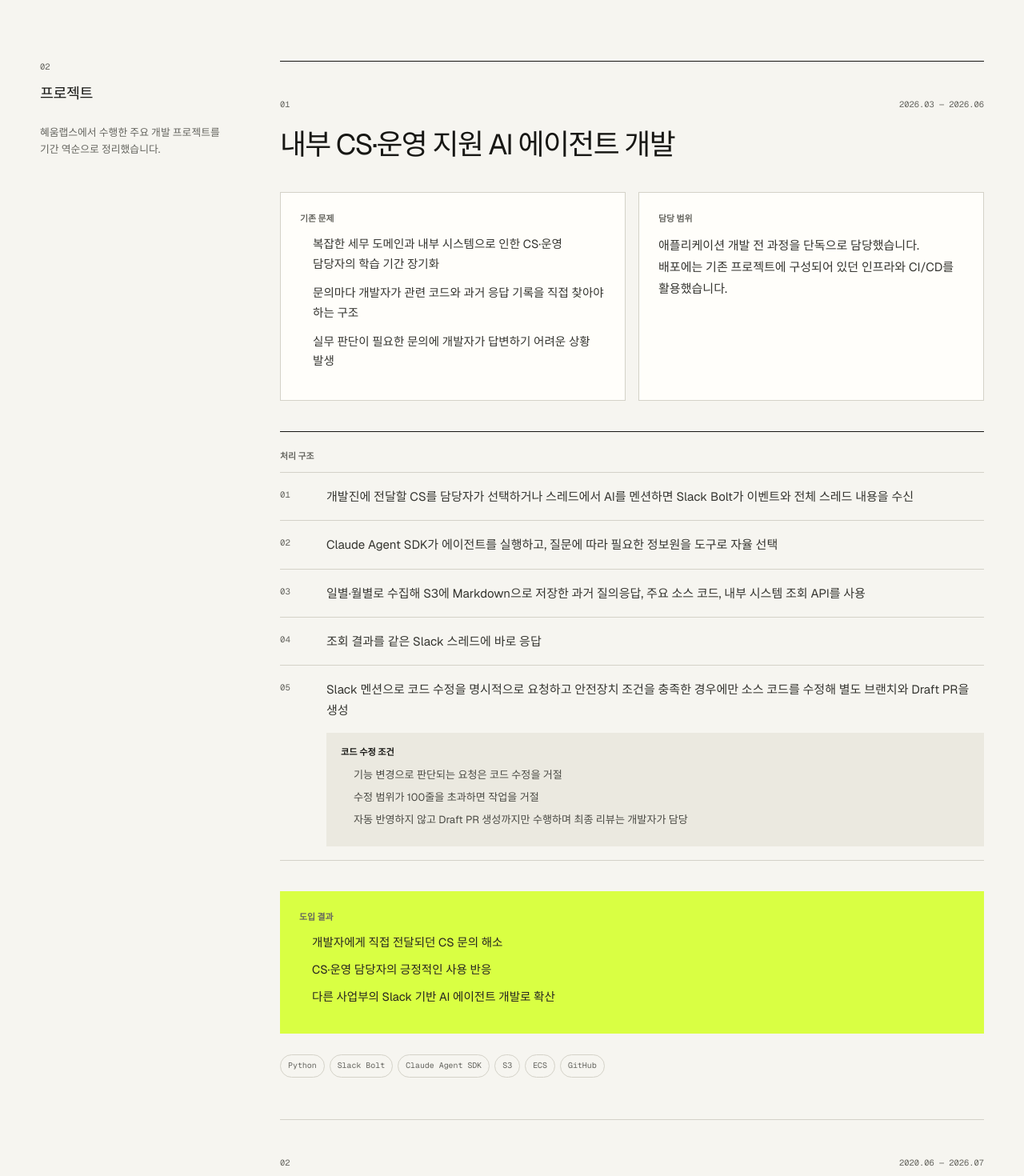
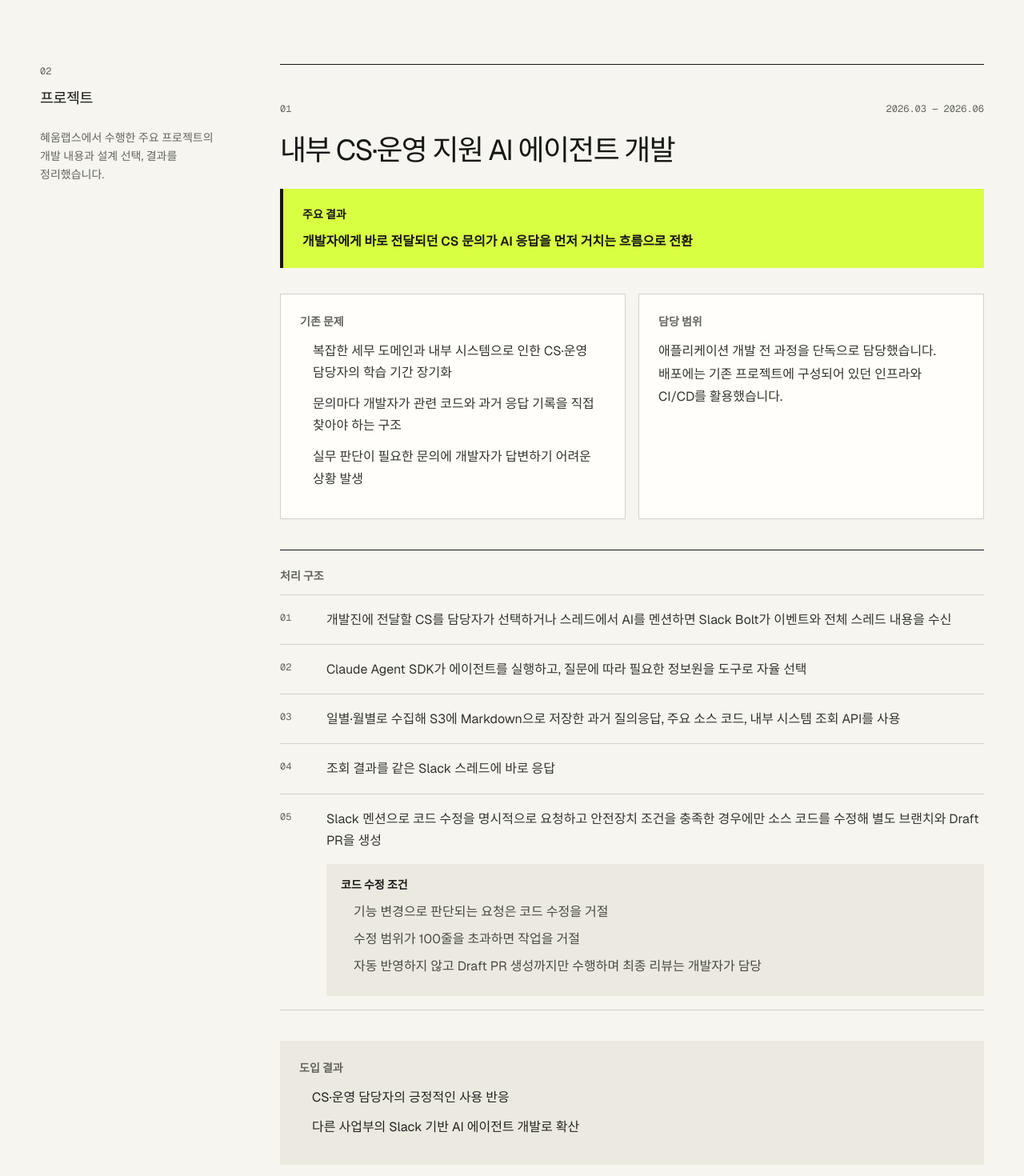
Before and after one commit to loqbzes/portfolio, a Next.js app: page / in a window 1280 px wide. Shown: the part 1320-2790 px from the top of the page at 80% size. Built offline with nearby package versions, Linux system fonts and the light colour scheme; no server answers.

Commit message:
Improve portfolio clarity, readability and sharing metadata

```diff
--- a/app/globals.css
+++ b/app/globals.css
@@ -31,13 +31,15 @@ ul { margin: 0; padding: 0; }
   border-bottom: 1px solid var(--line);
 }
 .topbar .name { font-size: .9rem; font-weight: 750; }
-nav { display: flex; gap: 28px; font-size: .76rem; color: var(--muted); }
+nav { display: flex; gap: 28px; font-size: .875rem; color: var(--muted); }
+nav a { padding-block: 12px; }
+a:focus-visible { outline: 2px solid currentColor; outline-offset: 5px; }
 
 .intro { padding: 100px 0 110px; }
 .role {
   margin: 0 0 24px;
   font-family: var(--font-geist-mono), monospace;
-  font-size: .7rem;
+  font-size: .75rem;
   font-weight: 650;
   letter-spacing: .13em;
 }
@@ -67,8 +69,8 @@ nav { display: flex; gap: 28px; font-size: .76rem; color: var(--muted); }
 }
 .intro dl { margin: 0; border-top: 1px solid var(--text); }
 .intro dl div { padding: 15px 0; display: grid; grid-template-columns: 100px 1fr; gap: 20px; border-bottom: 1px solid var(--line); }
-.intro dt { color: var(--muted); font-size: .72rem; }
-.intro dd { margin: 0; font-size: .78rem; font-weight: 650; }
+.intro dt { color: var(--muted); font-size: .875rem; }
+.intro dd { margin: 0; font-size: .875rem; font-weight: 650; }
 
 .summary, .projects, .skills, .education {
   padding: 110px 0;
@@ -82,16 +84,16 @@ nav { display: flex; gap: 28px; font-size: .76rem; color: var(--muted); }
   margin-bottom: 11px;
   color: var(--muted);
   font-family: var(--font-geist-mono), monospace;
-  font-size: .66rem;
+  font-size: .75rem;
 }
 .section-title h2 { margin: 0; font-size: 1.15rem; letter-spacing: -.025em; }
-.section-title > p { margin: 24px 0 0; color: var(--muted); font-size: .8rem; line-height: 1.65; word-break: keep-all; }
+.section-title > p { margin: 24px 0 0; color: var(--muted); font-size: .875rem; line-height: 1.65; word-break: keep-all; }
 
 .summary-content { display: grid; gap: 70px; }
 .employment-heading { padding-bottom: 22px; display: flex; justify-content: space-between; gap: 30px; border-bottom: 1px solid var(--line); }
 .employment-heading h3 { margin: 0 0 7px; font-size: 1.7rem; letter-spacing: -.045em; }
-.employment-heading p { margin: 0; color: var(--muted); font-size: .78rem; }
-.employment-heading time { color: var(--muted); font-family: var(--font-geist-mono), monospace; font-size: .68rem; }
+.employment-heading p { margin: 0; color: var(--muted); font-size: .875rem; }
+.employment-heading time { color: var(--muted); font-family: var(--font-geist-mono), monospace; font-size: .75rem; }
 .plain-list { padding: 25px 0 0 1.2rem; }
 .plain-list li { margin: 0 0 11px; padding-left: 8px; line-height: 1.7; }
 .plain-list li::marker, .work-list li::marker { color: #77786f; }
@@ -101,56 +103,59 @@ nav { display: flex; gap: 28px; font-size: .76rem; color: var(--muted); }
 .sticky-title { position: sticky; top: 35px; }
 .project-list { border-top: 1px solid var(--text); }
 .project { padding: 46px 0 52px; border-bottom: 1px solid var(--line); }
-.project-meta { margin-bottom: 20px; display: flex; justify-content: space-between; gap: 20px; color: var(--muted); font-family: var(--font-geist-mono), monospace; font-size: .65rem; }
-.project h3 { max-width: 730px; margin: 0 0 36px; font-size: clamp(1.65rem, 2.8vw, 2.55rem); line-height: 1.25; letter-spacing: -.045em; }
-.project h4 { margin: 0 0 12px; color: var(--muted); font-size: .68rem; font-weight: 600; }
+.project-meta { margin-bottom: 20px; display: flex; justify-content: space-between; gap: 20px; color: var(--muted); font-family: var(--font-geist-mono), monospace; font-size: .75rem; }
+.project h3 { max-width: 730px; margin: 0 0 24px; font-size: clamp(1.65rem, 2.8vw, 2.55rem); line-height: 1.3; letter-spacing: -.045em; word-break: keep-all; overflow-wrap: anywhere; }
+.project h4 { margin: 0 0 12px; color: var(--muted); font-size: .875rem; font-weight: 650; }
+.project-highlight { margin-bottom: 32px; padding: 20px 24px; border-left: 4px solid var(--text); background: var(--accent); }
+.project-highlight span { font-size: .875rem; font-weight: 650; }
+.project-highlight p { margin: 8px 0 0; font-size: 1rem; font-weight: 600; line-height: 1.7; word-break: keep-all; overflow-wrap: anywhere; }
 .work-list { padding-left: 1.15rem; }
-.work-list li { margin-bottom: 9px; padding-left: 8px; color: #3f3f3a; font-size: .92rem; line-height: 1.7; word-break: keep-all; }
+.work-list li { margin-bottom: 9px; padding-left: 8px; color: #3f3f3a; font-size: 1rem; line-height: 1.7; word-break: keep-all; }
 .case-study { display: grid; gap: 38px; }
 .case-study section { padding-top: 22px; border-top: 1px solid var(--text); }
 .case-background { padding: 24px !important; background: var(--panel); border-top: 0 !important; }
 .case-overview { display: grid; grid-template-columns: 1fr 1fr; gap: 16px; }
 .case-overview section { padding: 24px; background: #fffefa; border: 1px solid var(--line); }
 .case-overview ul { margin: 0; padding-left: 1rem; }
-.case-overview li { margin-bottom: 12px; color: #353530; font-size: .91rem; line-height: 1.68; word-break: keep-all; }
-.case-single { margin: 0; color: #353530; font-size: .94rem; line-height: 1.8; word-break: keep-all; }
+.case-overview li { margin-bottom: 12px; color: #353530; font-size: 1rem; line-height: 1.7; word-break: keep-all; overflow-wrap: anywhere; }
+.case-single { margin: 0; color: #353530; font-size: 1rem; line-height: 1.8; word-break: keep-all; overflow-wrap: anywhere; }
 .flow-list { border-top: 1px solid var(--line); }
 .flow-step { padding: 17px 0; display: grid; grid-template-columns: 46px 1fr; gap: 12px; border-bottom: 1px solid var(--line); }
-.flow-step span { padding-top: 2px; color: var(--muted); font-family: var(--font-geist-mono), monospace; font-size: .67rem; }
-.flow-step p { margin: 0; color: #353530; font-size: .94rem; line-height: 1.68; word-break: keep-all; }
+.flow-step span { padding-top: 2px; color: var(--muted); font-family: var(--font-geist-mono), monospace; font-size: .75rem; }
+.flow-step p { margin: 0; color: #353530; font-size: 1rem; line-height: 1.7; word-break: keep-all; overflow-wrap: anywhere; }
 .flow-guardrails { margin-top: 16px; padding: 16px 18px; background: var(--panel); }
-.flow-guardrails strong { display: block; margin-bottom: 9px; font-size: .7rem; }
+.flow-guardrails strong { display: block; margin-bottom: 9px; font-size: .875rem; }
 .flow-guardrails ul, .case-operations ul, .case-outcome ul { margin: 0; padding-left: 1rem; }
-.flow-guardrails li { margin-bottom: 7px; color: #4a4a44; font-size: .82rem; line-height: 1.6; }
+.flow-guardrails li { margin-bottom: 7px; color: #4a4a44; font-size: 1rem; line-height: 1.7; }
 .case-operations { padding: 24px !important; background: var(--panel); border-top: 0 !important; }
-.case-operations li { margin-bottom: 9px; color: #353530; font-size: .9rem; line-height: 1.65; }
-.case-outcome { padding: 24px !important; background: var(--accent); border-top: 0 !important; }
-.case-outcome li { margin-bottom: 10px; color: #252520; font-size: .91rem; line-height: 1.65; word-break: keep-all; }
+.case-operations li { margin-bottom: 9px; color: #353530; font-size: 1rem; line-height: 1.7; }
+.case-outcome { padding: 24px !important; background: var(--panel); border-top: 0 !important; }
+.case-outcome li { margin-bottom: 10px; color: #252520; font-size: 1rem; line-height: 1.7; word-break: keep-all; }
 .result { margin-top: 25px; padding: 18px 20px; display: grid; grid-template-columns: 70px 1fr; gap: 18px; background: var(--accent); }
-.result span { font-size: .68rem; font-weight: 650; }
-.result strong { font-size: .9rem; line-height: 1.55; }
+.result span { font-size: .875rem; font-weight: 650; }
+.result strong { font-size: 1rem; line-height: 1.7; }
 .tags { margin-top: 26px; display: flex; flex-wrap: wrap; gap: 6px; list-style: none; }
-.tags li { padding: 6px 9px; border: 1px solid var(--line); border-radius: 99px; color: var(--muted); font-family: var(--font-geist-mono), monospace; font-size: .62rem; }
+.tags li { padding: 7px 10px; border: 1px solid var(--line); border-radius: 99px; color: var(--muted); font-family: var(--font-geist-mono), monospace; font-size: .875rem; overflow-wrap: anywhere; }
 
 .skill-table { margin: 0; border-top: 1px solid var(--text); }
 .skill-table div { padding: 20px 0; display: grid; grid-template-columns: 180px 1fr; gap: 30px; border-bottom: 1px solid var(--line); }
-.skill-table dt { font-size: .76rem; font-weight: 700; }
-.skill-table dd { margin: 0; color: #44443f; font-size: .84rem; line-height: 1.65; }
+.skill-table dt { font-size: .875rem; font-weight: 700; }
+.skill-table dd { margin: 0; color: #44443f; font-size: 1rem; line-height: 1.7; }
 
 .education-content { padding-top: 3px; }
 .education-content > div { display: flex; align-items: baseline; justify-content: space-between; gap: 25px; }
 .education-content h3 { margin: 0; font-size: 1.65rem; letter-spacing: -.04em; }
-.education-content time { color: var(--muted); font-family: var(--font-geist-mono), monospace; font-size: .68rem; }
-.education-content p { margin: 12px 0 0; color: var(--muted); font-size: .82rem; }
+.education-content time { color: var(--muted); font-family: var(--font-geist-mono), monospace; font-size: .75rem; }
+.education-content p { margin: 12px 0 0; color: var(--muted); font-size: 1rem; }
 
 .contact { padding: 100px 0; background: var(--text); color: white; }
 .contact-inner { display: grid; grid-template-columns: 230px 1fr; gap: 70px; }
 .dark-title span { color: #8e8e87; }
 .contact-info { border-top: 1px solid #55554f; }
 .contact-info a { padding: 24px 0; display: grid; grid-template-columns: 100px 1fr; align-items: baseline; gap: 20px; border-bottom: 1px solid #44443f; }
-.contact-info span { color: #8e8e87; font-size: .7rem; }
+.contact-info span { color: #a5a59d; font-size: .875rem; }
 .contact-info strong { font-size: clamp(1.1rem, 2.3vw, 1.8rem); font-weight: 560; letter-spacing: -.025em; }
-footer { min-height: 90px; padding: 0 max(32px, calc((100vw - 1180px) / 2)); display: flex; align-items: center; justify-content: space-between; background: var(--accent); font-size: .72rem; }
+footer { min-height: 90px; padding: 0 max(32px, calc((100vw - 1180px) / 2)); display: flex; align-items: center; justify-content: space-between; background: var(--accent); font-size: .875rem; }
 
 @media (hover: hover) {
   nav a, .contact-info a, footer a { transition: opacity 150ms ease; }
@@ -159,7 +164,8 @@ footer { min-height: 90px; padding: 0 max(32px, calc((100vw - 1180px) / 2)); dis
 
 @media (max-width: 800px) {
   .page-width, .topbar { width: min(100% - 38px, 640px); }
-  nav a:not(:last-child) { display: none; }
+  nav { gap: 20px; }
+  nav a:not(:last-child):not(.projects-link) { display: none; }
   .intro { padding: 75px 0 85px; }
   .intro h1 { font-size: clamp(3.5rem, 16vw, 6rem); }
   .intro-grid { margin-top: 60px; grid-template-columns: 1fr; gap: 55px; }
@@ -175,8 +181,13 @@ footer { min-height: 90px; padding: 0 max(32px, calc((100vw - 1180px) / 2)); dis
   .skill-table div { grid-template-columns: 1fr; gap: 8px; }
   .result { grid-template-columns: 1fr; gap: 7px; }
   .case-overview { grid-template-columns: 1fr; }
+  .flow-step { grid-template-columns: 28px minmax(0, 1fr); gap: 8px; }
   .contact-info a { grid-template-columns: 1fr; gap: 8px; }
   footer { padding: 25px 19px; align-items: flex-start; flex-direction: column; gap: 14px; }
 }
 
+@media (min-width: 801px) and (max-width: 1100px) {
+  .case-overview { grid-template-columns: 1fr; }
+}
+
 @media (prefers-reduced-motion: reduce) { html { scroll-behavior: auto; } }
--- a/app/layout.tsx
+++ b/app/layout.tsx
@@ -13,7 +13,7 @@ const geistMono = Geist_Mono({
 });
 
 export const metadata: Metadata = {
-  metadataBase: new URL(process.env.NEXT_PUBLIC_SITE_URL ?? 'http://localhost:3000'),
+  metadataBase: new URL('https://dongho-lee-portfolio.loqbzes.chatgpt.site'),
   title: '이동호 | Python Backend Developer',
   description:
     'Python, Django, Celery, AWS를 사용한 이동호의 경력과 프로젝트 포트폴리오입니다.',
--- a/app/page.tsx
+++ b/app/page.tsx
@@ -47,7 +47,7 @@ const projects: Project[] = [
         '자동 반영하지 않고 Draft PR 생성까지만 수행하며 최종 리뷰는 개발자가 담당',
       ],
       outcomes: [
-        '개발자에게 직접 전달되던 CS 문의 해소',
+        '개발자에게 바로 전달되던 CS 문의가 AI 응답을 먼저 거치는 흐름으로 전환',
         'CS·운영 담당자의 긍정적인 사용 반응',
         '다른 사업부의 Slack 기반 AI 에이전트 개발로 확산',
       ],
@@ -55,14 +55,14 @@ const projects: Project[] = [
   },
   {
     period: '2020.06 — 2026.07',
-    title: '세무 정보 스크래핑 서비스 운영·리뉴얼',
+    title: '세무 정보 스크래핑 서비스 개발·리뉴얼',
     work: [
       'Windows 기반 스크래핑 서비스를 Linux·ECS 기반으로 리뉴얼',
     ],
     stack: ['Python', 'Celery', 'ElastiCache for Redis', 'ECS', 'ECR', 'Docker', 'Terraform', 'GitHub Actions', 'CloudWatch', 'Sentry'],
     caseStudy: {
       background:
-        '2020년 기존 Windows 기반 서비스를 인수한 뒤 세무 일정에 따라 필요한 서비스를 개발하고 운영했으며, 2024년부터 처리 속도와 용량 한계를 해결하기 위한 Linux·ECS 기반 리뉴얼을 진행했습니다.',
+        '2020년부터 Windows 기반 서비스의 개발·운영을 담당했으며, 2024년부터 Linux·ECS 기반 리뉴얼을 진행했습니다.',
       history: [
         '세무 일정에 따라 필요한 스크래핑·신고 서비스를 개발하고 운영',
         '여러 Lambda 프로젝트에 분산돼 있던 스크래핑 후처리 기능과 실행 흐름을 파악해 유지보수',
@@ -74,7 +74,7 @@ const projects: Project[] = [
         '작업을 여러 구간으로 나누는 우회 방식을 적용해도 추가 처리가 불가능한 용량 한계',
       ],
       ownership: [
-        '2020년부터 기존 Windows 환경에서 세무 일정에 필요한 서비스의 개발과 운영을 담당했습니다. 2024년 리뉴얼에서는 Linux 스크래핑 코드와 Docker 이미지, Celery·Redis 작업 처리, ECS·오토 스케일링, Terraform 인프라와 CI/CD를 모두 직접 구축했습니다.',
+        '리뉴얼 프로젝트 생성부터 Linux 스크래핑 코드, Celery·Redis 작업 처리, Docker·ECS·오토 스케일링, Terraform 인프라와 CI/CD 구축까지 전 과정을 직접 담당했습니다.',
       ],
       flow: [
         '스크래핑 코드를 Linux 환경에서 실행하도록 변경해 개별 작업의 처리 시간을 단축',
@@ -106,7 +106,7 @@ const projects: Project[] = [
     caseStudy: {
       problem: [
         'SmartA에서 수행하던 ERP 업무를 세무사랑 환경으로 이전할 필요',
-        '세무사랑 DLL이 Python 3.6 32-bit에서만 로드돼 기존 애플리케이션과 호환되지 않는 제약',
+        '제공된 DLL을 로드할 수 있는 최신 Python 환경이 3.6 32-bit여서 기존 애플리케이션에서 직접 호출할 수 없는 제약',
         '데이터 조회·저장은 API로 가능했지만 일부 API는 실제 ERP 화면 실행이 필수',
       ],
       ownership: [
@@ -116,27 +116,25 @@ const projects: Project[] = [
         'ERP 데이터 조회·저장 작업은 세무사랑 API로 처리하고 화면이 필요한 기능만 UI 자동화로 보완',
         'C++ DLL을 로드할 수 있는 Python 3.6 32-bit 전용 CPython 애플리케이션을 별도로 구성',
         '기존 애플리케이션에서 어댑터를 통해 DLL 호출 애플리케이션의 Celery 태스크를 요청',
-        '로그인 상태를 유지한 순차 실행을 위해 Windows 로컬 환경에 별도 Redis 큐와 Celery 워커를 구성',
+        'DLL 호출 앱의 작업을 기존 앱의 큐와 분리해 Windows 로컬 Redis 큐와 Celery 워커에서 처리',
         '로그인 태스크 실행 후 필요한 경우 UI 자동화를 수행하고, 이어서 API 호출 태스크를 실행',
       ],
       outcomes: [
-        'SmartA에서 수행하던 ERP 업무 전체를 세무사랑 환경으로 이전',
-        'SmartA 업데이트 종료 이후 모든 대상 업무를 세무사랑 기반으로 운영',
+        'SmartA 업데이트 종료에 대응해 기존 ERP 업무 전체를 세무사랑 환경으로 이전',
       ],
     },
   },
   {
     period: '2025.08',
-    title: '홈택스·4대보험 수임사 스크래핑 웹 백엔드',
+    title: '수임 정보 저장·조회 구조 개선 — DynamoDB에서 PostgreSQL로 전환',
     work: [
       '스크래핑 데이터 저장·조회 구조를 DynamoDB에서 PostgreSQL로 전환',
     ],
     stack: ['Python', 'Django', 'ORM', 'PostgreSQL', 'DynamoDB', 'AWS Lambda'],
     caseStudy: {
       problem: [
-        'DynamoDB의 높은 운영 비용',
-        '조회 조건이 추가될 때마다 별도 인덱스와 추가 개발이 필요한 구조',
-        '인덱스 증가에 따라 저장·조회 비용도 함께 증가',
+        '당시 수임 정보 서비스의 DynamoDB 테이블·인덱스 운영 비용 부담',
+        '새로운 조회 요구사항에 대응할 때 별도 인덱스 구성과 추가 개발이 필요했던 데이터 구조',
         'DynamoDB 데이터와 회사 정보를 연결하기 위한 예약 Lambda 태스크 운영',
       ],
       ownership: [
@@ -149,8 +147,7 @@ const projects: Project[] = [
         'Django API 안에서 SQL 쿼리로 회사와 스크래핑 데이터를 연결해 홈택스·4대보험 수임 여부를 확인',
       ],
       outcomes: [
-        '기존 DynamoDB 테이블 제거를 통한 저장·조회 비용 절감',
-        'DynamoDB를 읽어 회사 정보를 연결하던 예약 Lambda 태스크 제거',
+        'DynamoDB 테이블과 회사 정보 연동용 예약 Lambda를 제거해 비용과 처리 단계 축소',
         '수임 여부 확인 흐름을 Django 백엔드 내부의 관계형 조회로 단순화',
       ],
     },
@@ -178,17 +175,6 @@ const projects: Project[] = [
       ],
     },
   },
-  {
-    period: '2019.04 — 2023.07',
-    title: 'Slack·카카오톡 연동 상담 서비스 개선',
-    work: [
-      '고객의 카카오톡 메시지와 담당 직원의 Slack을 연결하는 상담 서비스 인수·유지보수',
-      '로깅과 오류 알림을 추가하고 휴일·근무 시간 외 자동응답 기능 구현',
-      'Slack Bot에서 카카오톡 고객과 백엔드 고객 정보를 연결해 확인하는 UI 개발',
-      '기존 코드를 분석·리팩터링하고 카카오톡·메일·Slack 알림 기능을 Django 백엔드로 이전',
-    ],
-    stack: ['Python', 'Flask', 'Django', 'Celery', 'EC2', 'Redis', 'Slack'],
-  },
 ];
 
 const skills = [
@@ -207,7 +193,7 @@ export default function Home() {
         <a href="#top" className="name">이동호</a>
         <nav aria-label="주요 메뉴">
           <a href="#summary">경력 요약</a>
-          <a href="#projects">프로젝트</a>
+          <a href="#projects" className="projects-link">프로젝트</a>
           <a href="#skills">기술</a>
           <a href="#contact">연락처</a>
         </nav>
@@ -258,7 +244,7 @@ export default function Home() {
         <div className="section-title sticky-title">
           <span>02</span>
           <h2>프로젝트</h2>
-          <p>혜움랩스에서 수행한 주요 개발 프로젝트를 기간 역순으로 정리했습니다.</p>
+          <p>혜움랩스에서 수행한 주요 프로젝트의 개발 내용과 설계 선택, 결과를 정리했습니다.</p>
         </div>
         <div className="project-list">
           {projects.map((project, index) => (
@@ -268,6 +254,12 @@ export default function Home() {
                 <time>{project.period}</time>
               </div>
               <h3>{project.title}</h3>
+              {project.caseStudy && (
+                <div className="project-highlight">
+                  <span>주요 결과</span>
+                  <p>{project.caseStudy.outcomes[0]}</p>
+                </div>
+              )}
               {project.caseStudy ? (
                 <div className="case-study">
                   {project.caseStudy.background && (
@@ -278,7 +270,7 @@ export default function Home() {
                   )}
                   {project.caseStudy.history && (
                     <section className="case-operations">
-                      <h4>리뉴얼 전 운영·개선</h4>
+                      <h4>리뉴얼 전 개발·개선</h4>
                       <ul>{project.caseStudy.history.map((item) => <li key={item}>{item}</li>)}</ul>
                     </section>
                   )}
@@ -319,10 +311,12 @@ export default function Home() {
                       <ul>{project.caseStudy.operations.map((item) => <li key={item}>{item}</li>)}</ul>
                     </section>
                   )}
-                  <section className="case-outcome">
-                    <h4>도입 결과</h4>
-                    <ul>{project.caseStudy.outcomes.map((item) => <li key={item}>{item}</li>)}</ul>
-                  </section>
+                  {project.caseStudy.outcomes.length > 1 && (
+                    <section className="case-outcome">
+                      <h4>도입 결과</h4>
+                      <ul>{project.caseStudy.outcomes.slice(1).map((item) => <li key={item}>{item}</li>)}</ul>
+                    </section>
+                  )}
                 </div>
               ) : (
                 <>
```
Also changed, not shown: 1 other file (tests, documents, lock files or other folders).
